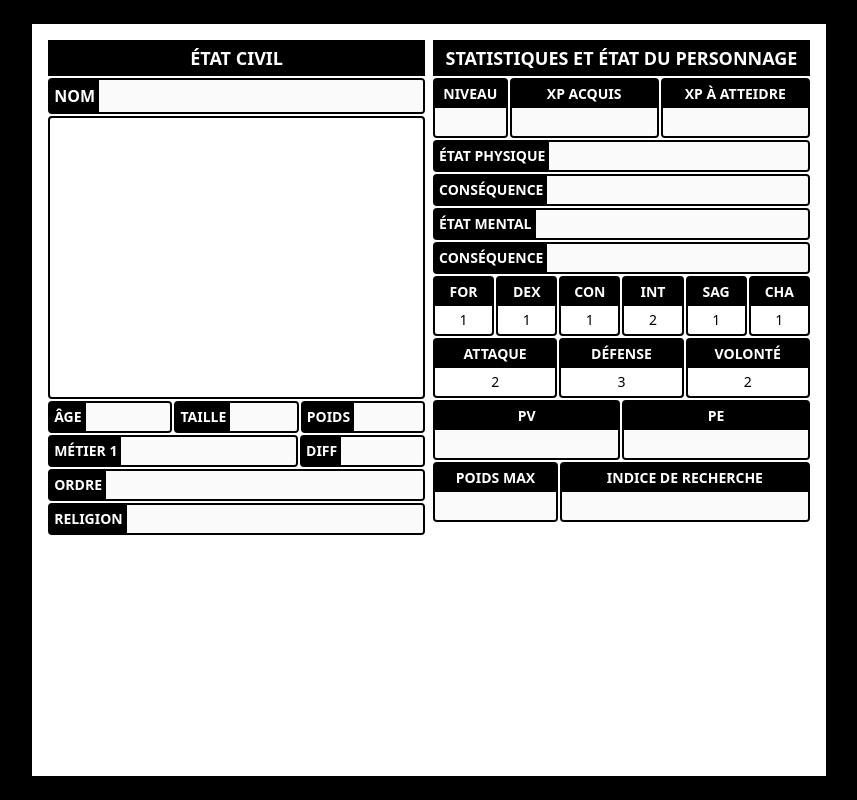
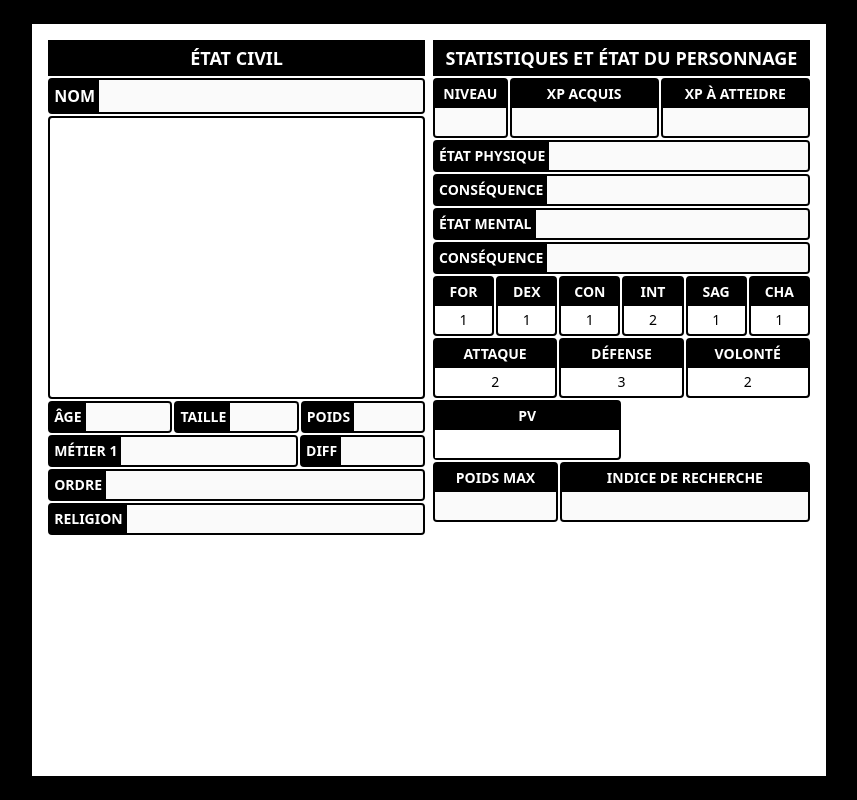
Before and after one commit to LucasPitzalis/2d6-FPI, a React (Vite) app: page / in a window 1280 px wide. Shown: the whole page, without its empty margins (211-1068 px from the left). Built offline with nearby package versions, Linux system fonts and the light colour scheme.

Commit message:
fixed proptype error for LabbeledField children by moving CharField input render in a separated switch statement

```diff
--- a/src/components/character/CharField.jsx
+++ b/src/components/character/CharField.jsx
@@ -1,13 +1,22 @@
 import PropTypes from 'prop-types';
 import FieldLabel from '../FieldLabel';
 import LabelledField from '../LabelledField';
+import DirectInput from './DirectInput';
 import LockedInput from './LockedInput';
 
 export default function CharField({label, name, htmlType, controlType, isTitle, styles, vertical}) {
+    function renderInput(param) {
+        switch (param) {
+            case 'locked': return <LockedInput {...{name, htmlType}} />;
+            case 'direct': return <DirectInput {...{name, htmlType}} />;
+            default: break;
+        }
+    }
+
     return (
         <LabelledField {...{isTitle, styles, vertical}} >
             <FieldLabel {...{label, name}} />
-            {controlType === 'locked' && <LockedInput {...{name, htmlType}} />}
+            {renderInput(controlType)}
         </LabelledField>
     );
 }
--- a/src/components/character/Character.jsx
+++ b/src/components/character/Character.jsx
@@ -1,5 +1,4 @@
 import Abilities from "./abilities/Abilities";
-import Health from "./Health";
 import Job from "./Job";
 import Level from "./Level";
 import Measurements from "./Measurements";
@@ -26,7 +25,6 @@ export default function Character() {
                 <CharField label="état mental" name="mentalCondition" />
                 <CharField label="conséquence" name="mentalConsequences" />
                 <Abilities />
-                <Health />
                 <div className="flex space-x-0.5">
                     <CharField label="poids max" name="maxWeight" styles="w-1/3" vertical />
                     <CharField label="indice de recherche" name="wantedIndex" styles="w-2/3" vertical />
--- /dev/null
+++ b/src/components/character/DirectInput.jsx
@@ -0,0 +1,21 @@
+import PropTypes from 'prop-types';
+import { useSelector, useDispatch } from 'react-redux';
+import { editChar } from '../../actions/character';
+
+export default function DirectInput({name, htmlType}) {
+    const dispatch = useDispatch();
+    const stateValue = useSelector((state) => state.character[name]);
+
+    const handleChange = (e) => {
+        dispatch(editChar(e.target.firstChild));
+    };
+
+    return (
+        <input className="p-1 w-0 flex-1" type={htmlType} name={name} value={stateValue} onChange={(e) => handleChange(e)}/>
+    );
+}
+
+DirectInput.propTypes = {
+    htmlType: PropTypes.string.isRequired,
+    name: PropTypes.string.isRequired,
+}
--- a/src/components/character/Health.jsx
+++ /dev/null
@@ -1,10 +0,0 @@
-import CharField from "./CharField";
-
-export default function Health() {
-    return (
-        <div className="flex space-x-0.5">
-            <CharField label="PV" name="healthPoints" styles="w-1/2" vertical />
-            <CharField label="PE" name="energyPoints" styles="w-1/2" vertical />
-        </div>
-    );
-}
--- a/src/components/character/abilities/Abilities.jsx
+++ b/src/components/character/abilities/Abilities.jsx
@@ -1,4 +1,5 @@
 import { useSelector } from "react-redux";
+import CharField from "../CharField";
 import StaticField from "../StaticField";
 
 export default function Abilities() {
@@ -19,6 +20,9 @@ export default function Abilities() {
                 <StaticField label="défense" name="defence" styles="w-1/3" value={con + int} vertical/>
                 <StaticField label="volonté" name="will" styles="w-1/3" value={wis + cha} vertical />
             </div>
+            <div className="flex space-x-0.5">
+                <CharField label="pv" name="healthPoints" styles="w-1/2" controlType="direct" vertical />
+            </div>
         </>
     );
 }
```
